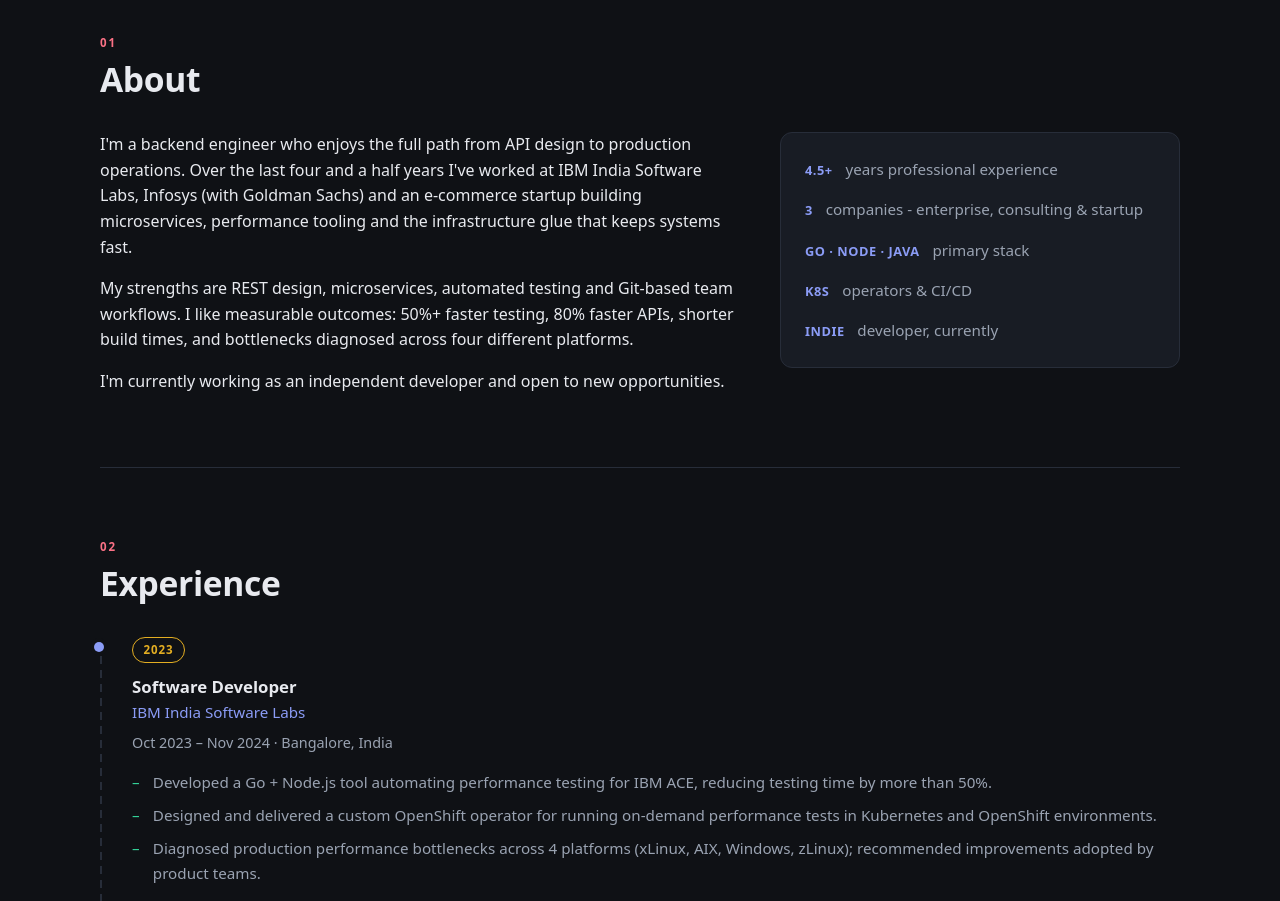
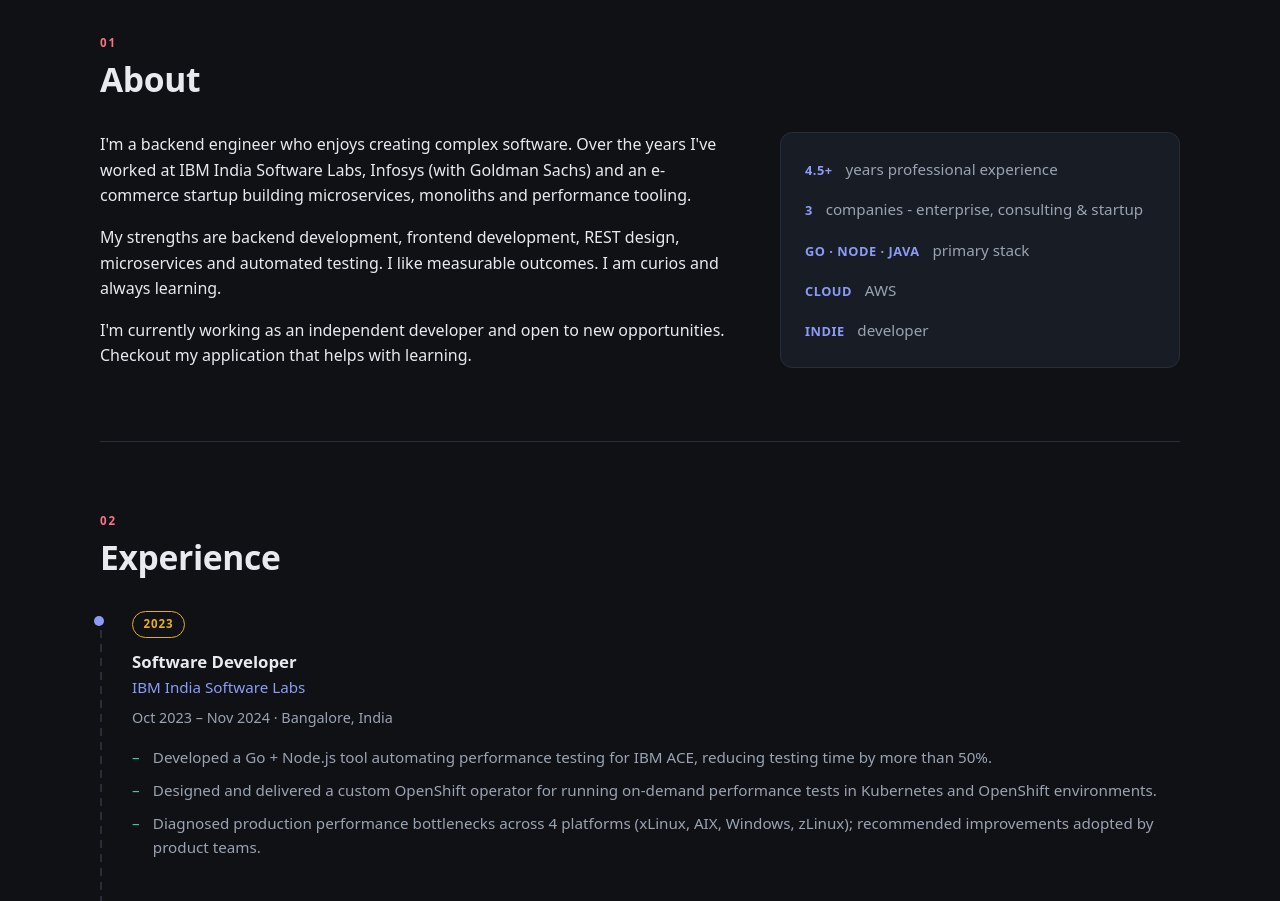
Before and after one commit to snjwilson/portfolio, a plain HTML site: page index.html in a window 1280 px wide. Shown: the part 860-1761 px from the top of the page. Drawn offline with Linux system fonts and the light colour scheme.

Commit message:
final changes

```diff
--- a/index.html
+++ b/index.html
@@ -107,26 +107,23 @@
       <div class="about-grid">
         <div class="reveal">
           <p>
-            I'm a backend engineer who enjoys the full path from API design to production
-            operations. Over the last four and a half years I've worked at IBM India Software
-            Labs, Infosys (with Goldman Sachs) and an e-commerce startup building microservices,
-            performance tooling and the infrastructure glue that keeps systems fast.
+            I'm a backend engineer who enjoys creating complex software. Over the years I've worked at IBM India Software
+            Labs, Infosys (with Goldman Sachs) and an e-commerce startup building microservices, monoliths and performance tooling.
           </p>
           <p>
-            My strengths are REST design, microservices, automated testing and Git-based team
-            workflows. I like measurable outcomes: 50%+ faster testing, 80% faster APIs,
-            shorter build times, and bottlenecks diagnosed across four different platforms.
+            My strengths are backend development, frontend development, REST design, microservices and automated testing. I like measurable outcomes.
+            I am curios and always learning.
           </p>
           <p>
-            I'm currently working as an independent developer and open to new opportunities.
+            I'm currently working as an independent developer and open to new opportunities. Checkout my application that helps with learning.
           </p>
         </div>
         <ul class="facts reveal" role="list">
           <li><span class="fact-num">4.5+</span> years professional experience</li>
           <li><span class="fact-num">3</span> companies - enterprise, consulting &amp; startup</li>
           <li><span class="fact-num">GO · NODE · JAVA</span> primary stack</li>
-          <li><span class="fact-num">K8S </span> operators &amp; CI/CD</li>
-          <li><span class="fact-num">INDIE</span> developer, currently</li>
+          <li><span class="fact-num">CLOUD </span> AWS </li>
+          <li><span class="fact-num">INDIE</span> developer</li>
         </ul>
       </div>
     </section>
```
Also changed, not shown: 3 other files.
